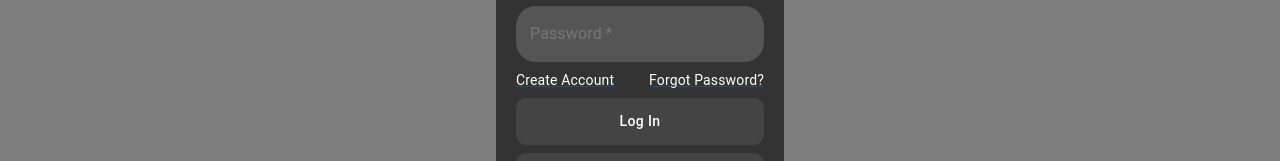
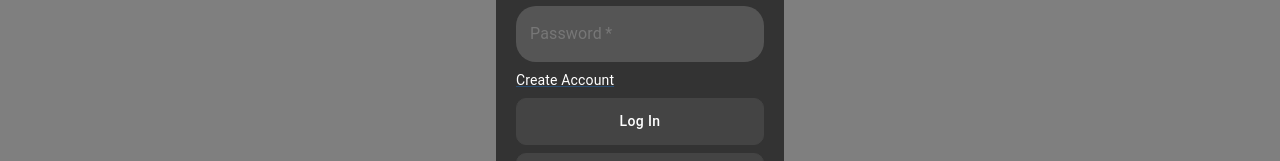
Before and after one commit to zibaeschion/bit2dec, a React (Vite) app in the folder client/: page / in a window 1280 px wide. Both pictures are taken after a click on the button "Login". Shown: the part 360-521 px from the top of the page. Built offline with nearby package versions, Linux system fonts and the light colour scheme.

Commit message:
added cool README.md

```diff
--- a/client/src/components/Login.jsx
+++ b/client/src/components/Login.jsx
@@ -88,15 +88,6 @@ const Login = ({ setUser, handleToggleOpen }) => {
                                 Create Account
                             </Link>
                         )}
-
-                        {/* Forgot password link */}
-                        <Link
-                            href="#"
-                            variant="body2"
-                            className={'loginElement'}
-                        >
-                            Forgot Password?
-                        </Link>
                     </Box>
 
                     {/* Submit button */}
```
